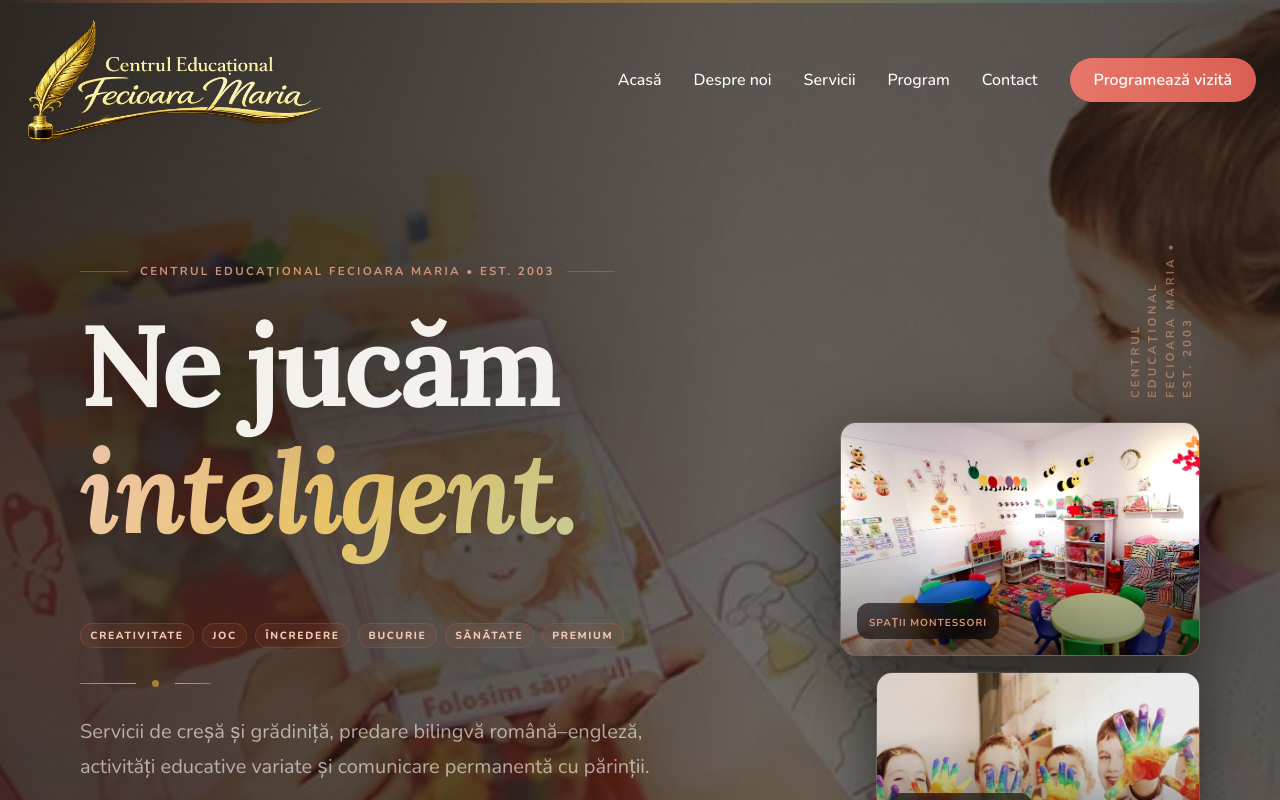
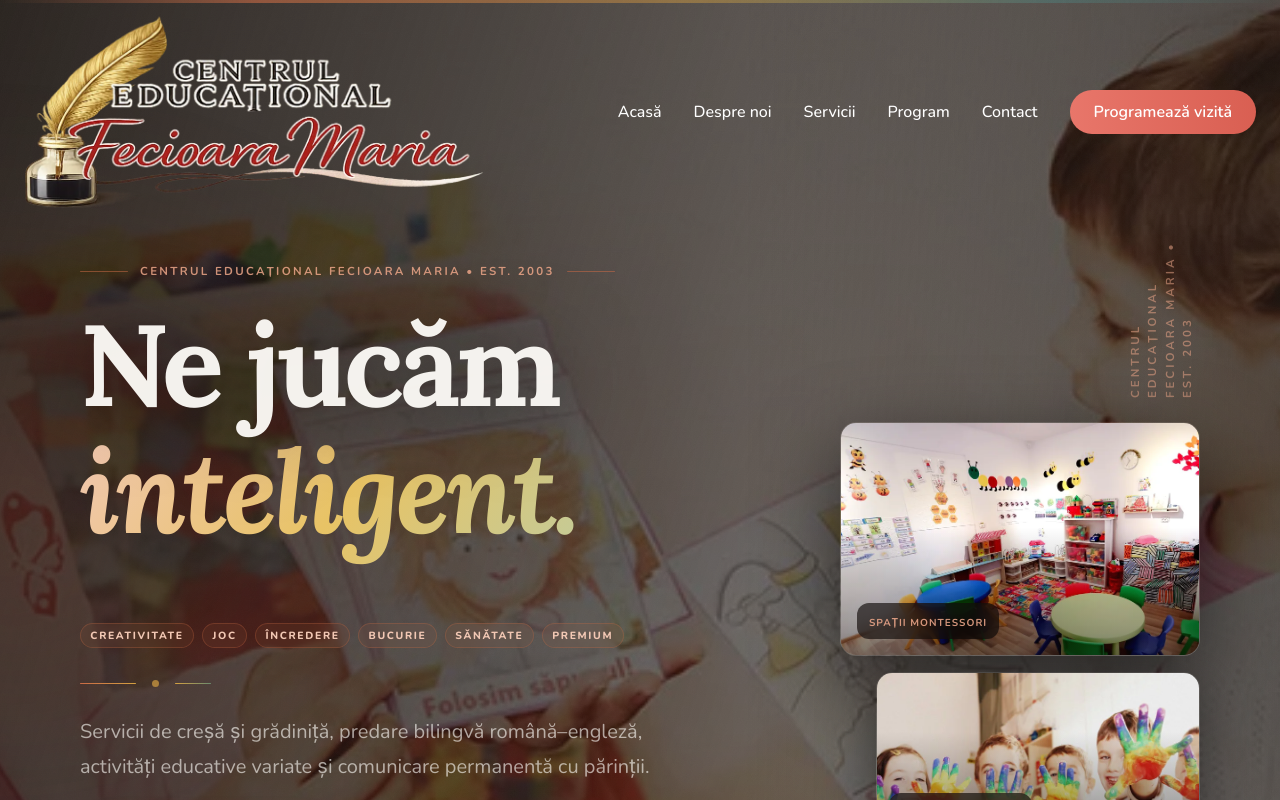
Before and after one commit to grabbedbyalienspayments-eng/Fecioara-Mariaa, a React (Vite) app: page / in a window 1280 px wide. Shown: the top 800 px of the page. Built offline with nearby package versions, Linux system fonts and the light colour scheme; some icons are missing.

Commit message:
Update logo image sources and styles in App.tsx

```diff
--- a/src/App.tsx
+++ b/src/App.tsx
@@ -39,24 +39,31 @@ function App() {
         }`}
       >
         <div className="container mx-auto px-6">
-          <div className="flex items-center justify-between">
+          <div className="relative flex items-center justify-between">
 
-            {/* Logo - LEFT, size shrinks on scroll */}
-            <button onClick={scrollToTop} className="flex-shrink-0 cursor-pointer transition-all duration-500">
+            {/* Logo - centrat pe mobil cand nu e scrollat, stanga cand e scrollat */}
+            <button
+              onClick={scrollToTop}
+              className={`cursor-pointer transition-all duration-500 flex-shrink-0 ${
+                !scrolled
+                  ? 'absolute left-1/2 -translate-x-1/2 lg:relative lg:left-auto lg:translate-x-0'
+                  : 'relative'
+              }`}
+            >
               {/* Desktop logo */}
               <img
-                src="/images/logo-new.webp"
+                src="/images/413204403554.webp"
                 alt="Centrul Educational Fecioara Maria"
                 className={`hidden lg:block w-auto object-contain transition-all duration-500 ${
-                  scrolled ? 'h-16' : 'h-32'
+                  scrolled ? 'h-24' : 'h-48'
                 }`}
               />
               {/* Mobile logo */}
               <img
-                src="/images/logo-new.webp"
+                src="/images/413204403554.webp"
                 alt="Centrul Educational Fecioara Maria"
                 className={`lg:hidden w-auto object-contain transition-all duration-500 ${
-                  scrolled ? 'h-12' : 'h-24'
+                  scrolled ? 'h-[4.5rem]' : 'h-36'
                 }`}
               />
             </button>
```
